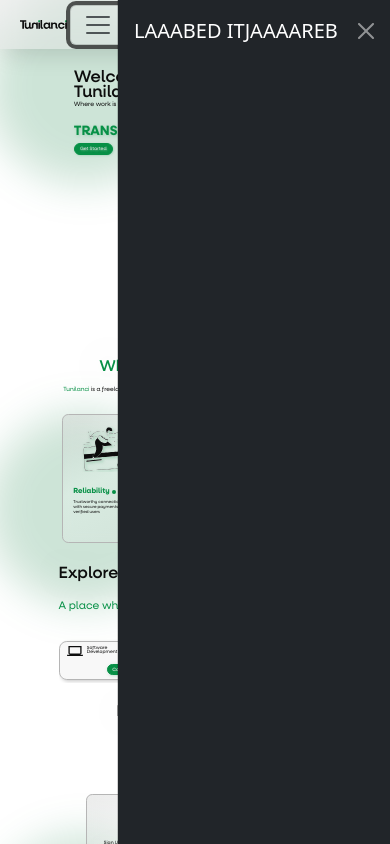
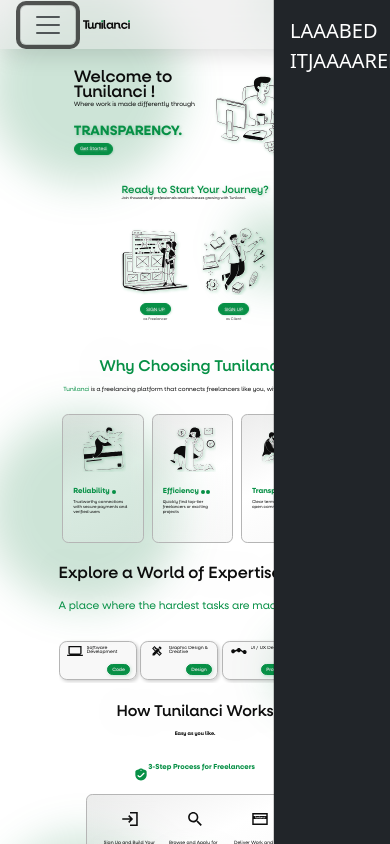
Before and after one commit to bibots101/TunilanciFE, an Angular app: page / in a window 390 px wide. Both pictures are taken after a click on the button "Toggle navigation". Built offline with nearby package versions, Linux system fonts and the light colour scheme.

Commit message:
responsive nav bar

```diff
--- a/src/app/components/navbar/navbar.component.css
+++ b/src/app/components/navbar/navbar.component.css
@@ -68,7 +68,6 @@
 .menu-item .menu-link[aria-current="page"] .status-indicator {
     opacity: 1;
 }
-
   .menu-link {
     color: inherit;
     text-decoration: none;
@@ -167,21 +166,45 @@
     clip: rect(0, 0, 0, 0);
     border: 0;
   }
+  .navbar-toggler {
+    display: none; /* Initially hidden */
+    margin-right: 1vw; /* Space between toggler and logo */
+    order: -1;
+}
 
-  @media (max-width: 991px) {
+
+  @media (max-width: 426px) {
     .navigation-bar {
       padding: 0 20px;
     }
-
+     .navbar-toggler{
+      display: unset;
+    }
     .navigation-menu {
       max-width: 100%;
     }
 
     .menu-item,
-    .navigation-actions,
-    .search-container,
-    .auth-section,
-    .login-button {
+    .navigation-actions
+ {
       white-space: initial;
+      visibility: hidden;
     }
   }
+  @media (max-width: 769px) {
+    .navigation-bar {
+      padding: 0 20px;
+    }
+     .navbar-toggler{
+      display: unset;
+    }
+    .navigation-menu {
+      max-width: 100%;
+    }
+
+    .menu-item,
+    .navigation-actions {
+      white-space: initial;
+      visibility: hidden;
+    }
+  }
--- a/src/app/components/navbar/navbar.component.html
+++ b/src/app/components/navbar/navbar.component.html
@@ -5,7 +5,7 @@
     class="company-logo"
     alt="Company Logo"
   /></a>
-  <button class="navbar-toggler red" type="button" data-bs-toggle="collapse" data-bs-target="#navbarNav" aria-controls="navbarNav" aria-expanded="false" aria-label="Toggle navigation">
+  <button class="navbar-toggler" type="button" data-bs-toggle="collapse" data-bs-target="#navbarNav" aria-controls="navbarNav" aria-expanded="false" aria-label="Toggle navigation">
     <span class="navbar-toggler-icon red"></span>
   </button>
     <div class="navigation-menu collapse navbar-collapse" id="navbarNav">
--- a/src/app/components/off-canvas-navbar/off-canvas-navbar.component.css
+++ b/src/app/components/off-canvas-navbar/off-canvas-navbar.component.css
@@ -1,3 +1,3 @@
 .offcanvas{
-    width: 70%;
+    width: 30%;
 }
```
